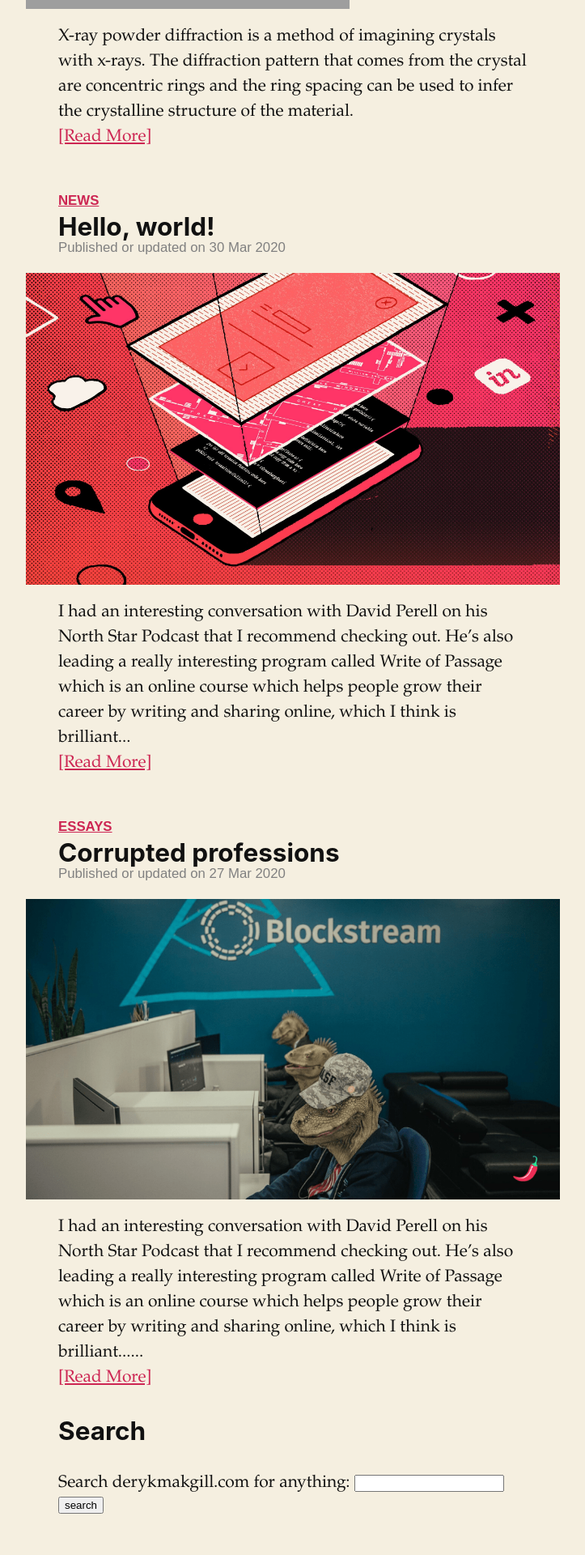
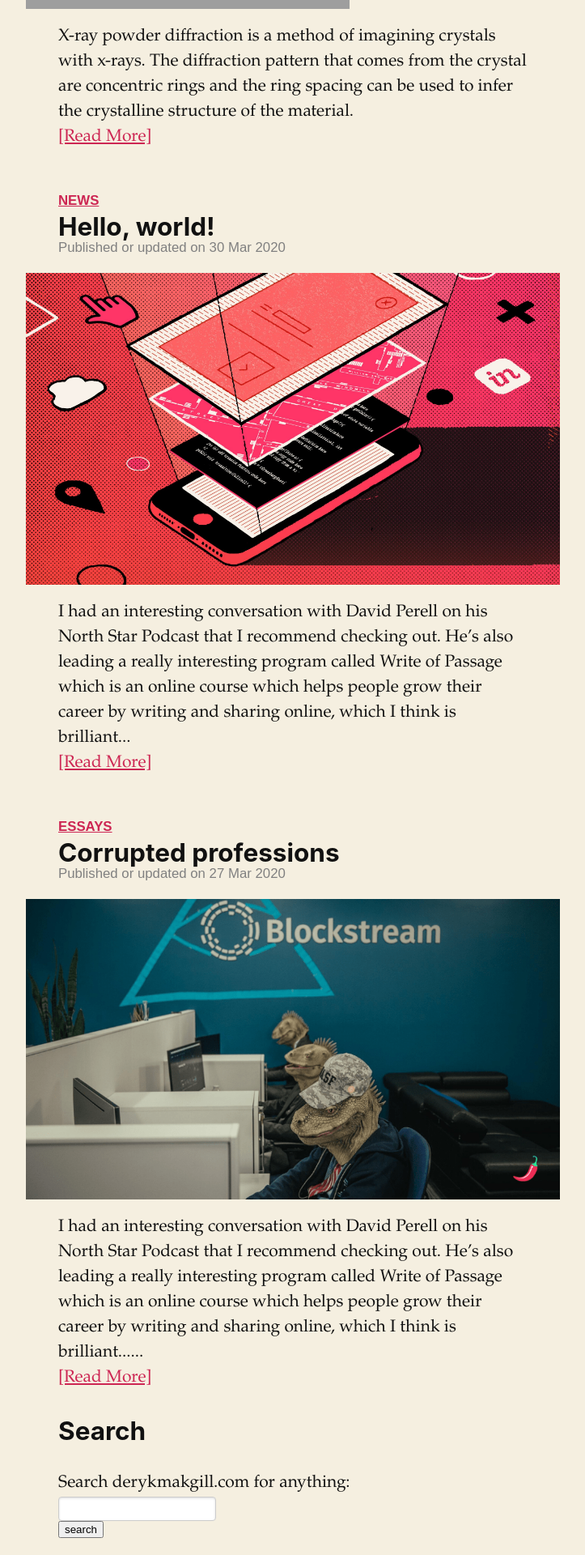
Before and after one commit to derykmakgill/matt, a Jekyll site: the page built from index.html, in a window 1280 px wide. Shown: the part 814-2734 px from the top of the page at 81% size, without its empty margins (278-1001 px from the left). Built offline with Jekyll 4.4.1, drawn with Linux system fonts in a browser that asks for light colours; the list of posts is cut into pages by our own code; before the commit the page ends 2704 px from its top, so only the background shows below that; grey boxes are pictures that could not be loaded.

Commit message:
Update default.html

```diff
--- a/_layouts/default.html
+++ b/_layouts/default.html
@@ -222,7 +222,18 @@ margin-bottom: 20px;
     margin-left: -40px;
     margin-right: -40px;
 	  }
-
+input[type="text"], input[type="password"], input[type="email"], select, textarea {
+    padding: 0.5em 0.6em;
+    display: block;
+    border: 1px solid #ccc;
+    box-shadow: inset 0 1px 3px #ddd;
+    border-radius: 4px;
+    vertical-align: middle;
+    -webkit-box-sizing: border-box;
+    -moz-box-sizing: border-box;
+    box-sizing: border-box;
+    max-width: 99%;
+}
 </style>
 </head>
 
```
